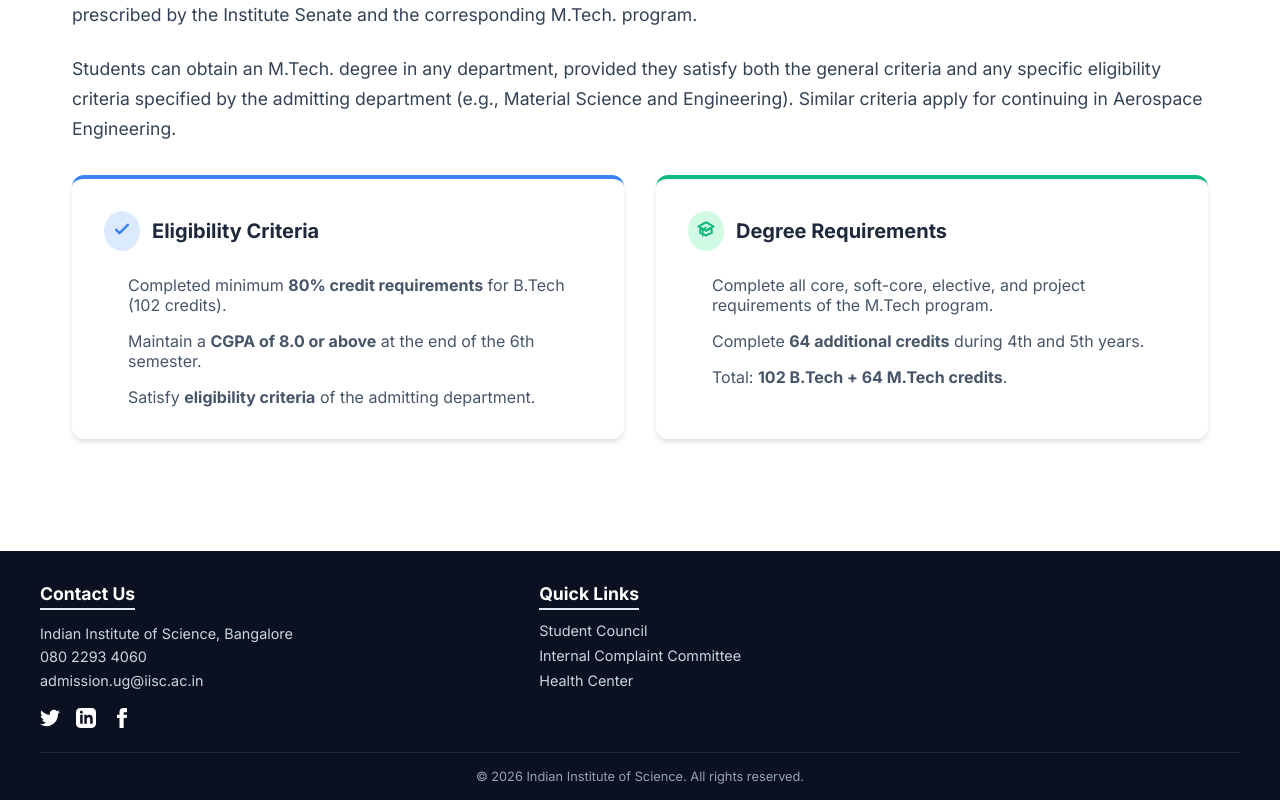
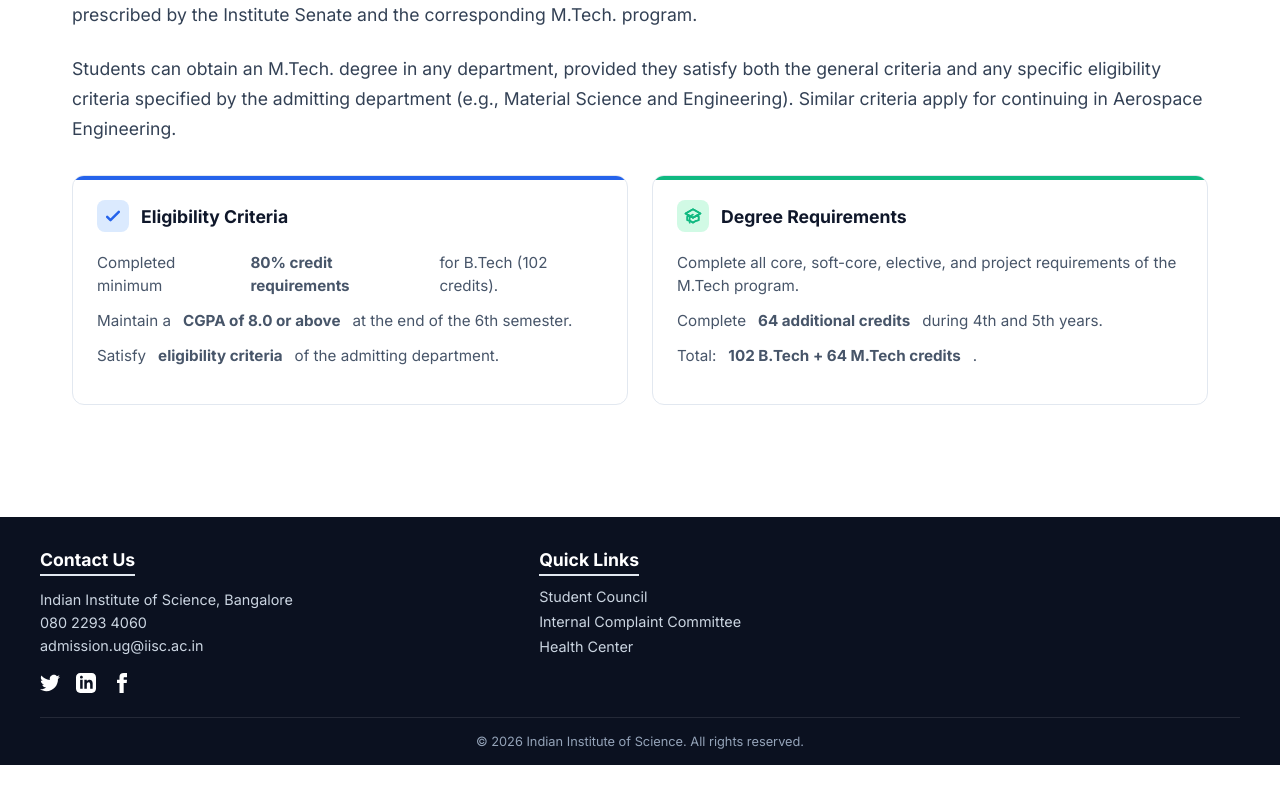
Before and after one commit to vijaykhanna99/B-Tech-website, a Next.js app: page /departments/aerospace-engineering in a window 1280 px wide. Shown: the part 1937-2737 px from the top of the page. After the commit the page ends 2702 px from the top, so only its background shows below. Built offline with nearby package versions, Linux system fonts and the light colour scheme.

Commit message:
Some UI changes

```diff
--- a/src/app/departments/aerospace-engineering/page.tsx
+++ b/src/app/departments/aerospace-engineering/page.tsx
@@ -773,52 +773,42 @@
                         Students can obtain an M.Tech. degree in any department, provided they satisfy both the general criteria and any specific eligibility criteria specified by the admitting department (e.g., Material Science and Engineering). Similar criteria apply for continuing in Aerospace Engineering.
                     </p>
 
-                    <div style={{ display: 'grid', gridTemplateColumns: '1fr 1fr', gap: '2rem', marginTop: '2rem' }}>
+                    <div className={styles.mtechGrid}>
                         {/* Eligibility Criteria Card */}
-                        <div style={{
-                            background: 'white',
-                            borderRadius: '12px',
-                            padding: '2rem',
-                            boxShadow: '0 4px 6px -1px rgba(0, 0, 0, 0.1), 0 2px 4px -1px rgba(0, 0, 0, 0.06)',
-                            borderTop: '4px solid #3b82f6'
-                        }}>
-                            <div style={{ display: 'flex', alignItems: 'center', gap: '0.75rem', marginBottom: '1.5rem' }}>
-                                <div style={{ background: '#dbeafe', padding: '0.5rem', borderRadius: '50%', color: '#3b82f6' }}>
+                        <div className={styles.mtechCard}>
+                            <div className={styles.mtechCardAccent} style={{ backgroundColor: '#2563eb' }} />
+                            <div className={styles.mtechCardTitle}>
+                                <div className={styles.mtechIcon} style={{ background: '#dbeafe', color: '#2563eb' }}>
                                     <svg xmlns="http://www.w3.org/2000/svg" width="20" height="20" fill="none" viewBox="0 0 24 24" stroke="currentColor" strokeWidth={3}>
                                         <path strokeLinecap="round" strokeLinejoin="round" d="M5 13l4 4L19 7" />
                                     </svg>
                                 </div>
-                                <h3 style={{ fontSize: '1.25rem', fontWeight: '700', color: '#1e293b', margin: 0 }}>Eligibility Criteria</h3>
+                                Eligibility Criteria
                             </div>
-                            <ul style={{ paddingLeft: '1.5rem', color: '#475569', display: 'flex', flexDirection: 'column', gap: '1rem' }}>
-                                <li>Completed minimum <strong>80% credit requirements</strong> for B.Tech (102 credits).</li>
-                                <li>Maintain a <strong>CGPA of 8.0 or above</strong> at the end of the 6th semester.</li>
-                                <li>Satisfy <strong>eligibility criteria</strong> of the admitting department.</li>
+                            <ul className={styles.mtechList}>
+                                <li className={styles.mtechItem}>Completed minimum <strong>80% credit requirements</strong> for B.Tech (102 credits).</li>
+                                <li className={styles.mtechItem}>Maintain a <strong>CGPA of 8.0 or above</strong> at the end of the 6th semester.</li>
+                                <li className={styles.mtechItem}>Satisfy <strong>eligibility criteria</strong> of the admitting department.</li>
                             </ul>
                         </div>
 
                         {/* Degree Requirements Card */}
-                        <div style={{
-                            background: 'white',
-                            borderRadius: '12px',
-                            padding: '2rem',
-                            boxShadow: '0 4px 6px -1px rgba(0, 0, 0, 0.1), 0 2px 4px -1px rgba(0, 0, 0, 0.06)',
-                            borderTop: '4px solid #10b981'
-                        }}>
-                            <div style={{ display: 'flex', alignItems: 'center', gap: '0.75rem', marginBottom: '1.5rem' }}>
-                                <div style={{ background: '#d1fae5', padding: '0.5rem', borderRadius: '50%', color: '#10b981' }}>
+                        <div className={styles.mtechCard}>
+                            <div className={styles.mtechCardAccent} style={{ backgroundColor: '#10b981' }} />
+                            <div className={styles.mtechCardTitle}>
+                                <div className={styles.mtechIcon} style={{ background: '#d1fae5', color: '#10b981' }}>
                                     <svg xmlns="http://www.w3.org/2000/svg" width="20" height="20" fill="none" viewBox="0 0 24 24" stroke="currentColor" strokeWidth={2}>
                                         <path strokeLinecap="round" strokeLinejoin="round" d="M12 14l9-5-9-5-9 5 9 5z" />
                                         <path strokeLinecap="round" strokeLinejoin="round" d="M12 14l6.16-3.422a12.083 12.083 0 01.665 6.479A11.952 11.952 0 0012 20.055a11.952 11.952 0 00-6.824-2.998 12.078 12.078 0 01.665-6.479L12 14z" />
                                         <path strokeLinecap="round" strokeLinejoin="round" d="M12 14l9-5-9-5-9 5 9 5zm0 0l6.16-3.422a12.083 12.083 0 01.665 6.479A11.952 11.952 0 0012 20.055a11.952 11.952 0 00-6.824-2.998 12.078 12.078 0 01.665-6.479L12 14zm-4 6v-7.5l4-2.222" />
                                     </svg>
                                 </div>
-                                <h3 style={{ fontSize: '1.25rem', fontWeight: '700', color: '#1e293b', margin: 0 }}>Degree Requirements</h3>
+                                Degree Requirements
                             </div>
-                            <ul style={{ paddingLeft: '1.5rem', color: '#475569', display: 'flex', flexDirection: 'column', gap: '1rem' }}>
-                                <li>Complete all core, soft-core, elective, and project requirements of the M.Tech program.</li>
-                                <li>Complete <strong>64 additional credits</strong> during 4th and 5th years.</li>
-                                <li>Total: <strong>102 B.Tech + 64 M.Tech credits</strong>.</li>
+                            <ul className={styles.mtechList}>
+                                <li className={styles.mtechItem}>Complete all core, soft-core, elective, and project requirements of the M.Tech program.</li>
+                                <li className={styles.mtechItem}>Complete <strong>64 additional credits</strong> during 4th and 5th years.</li>
+                                <li className={styles.mtechItem}>Total: <strong>102 B.Tech + 64 M.Tech credits</strong>.</li>
                             </ul>
                         </div>
                     </div>
--- a/src/components/DeanMessage.tsx
+++ b/src/components/DeanMessage.tsx
@@ -4,7 +4,7 @@
 const DeanMessage = () => {
     return (
         <section className={styles.container}>
-            <h2 className={styles.heading}>Message from the Dean, Undergraduate Studies</h2>
+            <h2 className={styles.heading}>Message from the Dean's, Undergraduate Studies</h2>
 
             <div className={styles.contentWrapper}>
                 <div className={styles.messageColumn}>
--- a/src/components/Footer.tsx
+++ b/src/components/Footer.tsx
@@ -15,17 +15,17 @@
                             <a href="mailto:admission.ug@iisc.ac.in" className={styles.emailLink}>admission.ug@iisc.ac.in</a>
                         </p>
                         <div className={styles.socialIcons}>
-                            <a href="#" className={styles.socialLink} aria-label="Twitter">
+                            <a href="https://x.com/iiscbangalore" target="_blank" rel="noopener noreferrer" className={styles.socialLink} aria-label="Twitter">
                                 <svg xmlns="http://www.w3.org/2000/svg" width="20" height="20" viewBox="0 0 24 24" fill="currentColor">
                                     <path d="M24 4.557c-.883.392-1.832.656-2.828.775 1.017-.609 1.798-1.574 2.165-2.724-.951.564-2.005.974-3.127 1.195-.897-.957-2.178-1.555-3.594-1.555-3.179 0-5.515 2.966-4.797 6.045-4.091-.205-7.719-2.165-10.148-5.144-1.29 2.213-.669 5.108 1.523 6.574-.806-.026-1.566-.247-2.229-.616-.054 2.281 1.581 4.415 3.949 4.89-.693.188-1.452.232-2.224.084.626 1.956 2.444 3.379 4.6 3.419-2.07 1.623-4.678 2.348-7.29 2.04 2.179 1.397 4.768 2.212 7.548 2.212 9.142 0 14.307-7.721 13.995-14.646.962-.695 1.797-1.562 2.457-2.549z" />
                                 </svg>
                             </a>
-                            <a href="#" className={styles.socialLink} aria-label="LinkedIn">
+                            <a href="https://www.linkedin.com/school/indian-institute-of-science/?originalSubdomain=in" target="_blank" rel="noopener noreferrer" className={styles.socialLink} aria-label="LinkedIn">
                                 <svg xmlns="http://www.w3.org/2000/svg" width="20" height="20" viewBox="0 0 24 24" fill="currentColor">
                                     <path d="M19 0h-14c-2.761 0-5 2.239-5 5v14c0 2.761 2.239 5 5 5h14c2.762 0 5-2.239 5-5v-14c0-2.761-2.238-5-5-5zm-11 19h-3v-11h3v11zm-1.5-12.268c-.966 0-1.75-.79-1.75-1.764s.784-1.764 1.75-1.764 1.75.79 1.75 1.764-.783 1.764-1.75 1.764zm13.5 12.268h-3v-5.604c0-3.368-4-3.113-4 0v5.604h-3v-11h3v1.765c1.396-2.586 7-2.777 7 2.476v6.759z" />
                                 </svg>
                             </a>
-                            <a href="#" className={styles.socialLink} aria-label="Facebook">
+                            <a href="https://www.facebook.com/iiscbangalore/" target="_blank" rel="noopener noreferrer" className={styles.socialLink} aria-label="Facebook">
                                 <svg xmlns="http://www.w3.org/2000/svg" width="20" height="20" viewBox="0 0 24 24" fill="currentColor">
                                     <path d="M9 8h-3v4h3v12h5v-12h3.642l.358-4h-4v-1.667c0-.955.192-1.333 1.115-1.333h2.885v-5h-3.808c-3.596 0-5.192 1.583-5.192 4.615v3.385z" />
                                 </svg>
--- a/src/components/Header.tsx
+++ b/src/components/Header.tsx
@@ -45,10 +45,10 @@
                     </div>
                     <div className={styles.titleContainer}>
                         <h1 className={styles.title}>
-                            Indian Institute of Science
+                            Bachelor of Technology
                         </h1>
                         <p className={styles.subtitle}>
-                            Bachelor of Technology
+                            Indian Institute of Science Bangalore
                         </p>
                     </div>
                 </div>
```
Also changed, not shown: src/app/departments/mechanics-and-computing/page.tsx (+19 -29 lines), src/components/NewsAnnouncements.tsx (+4 -4 lines).
